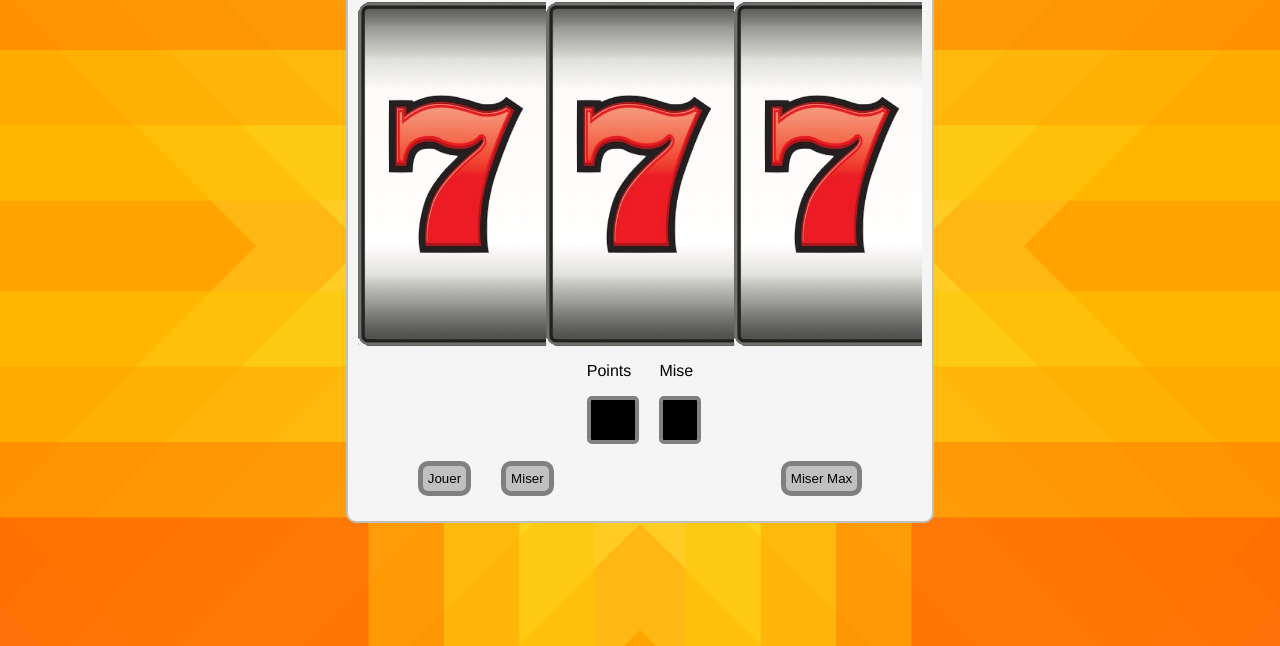
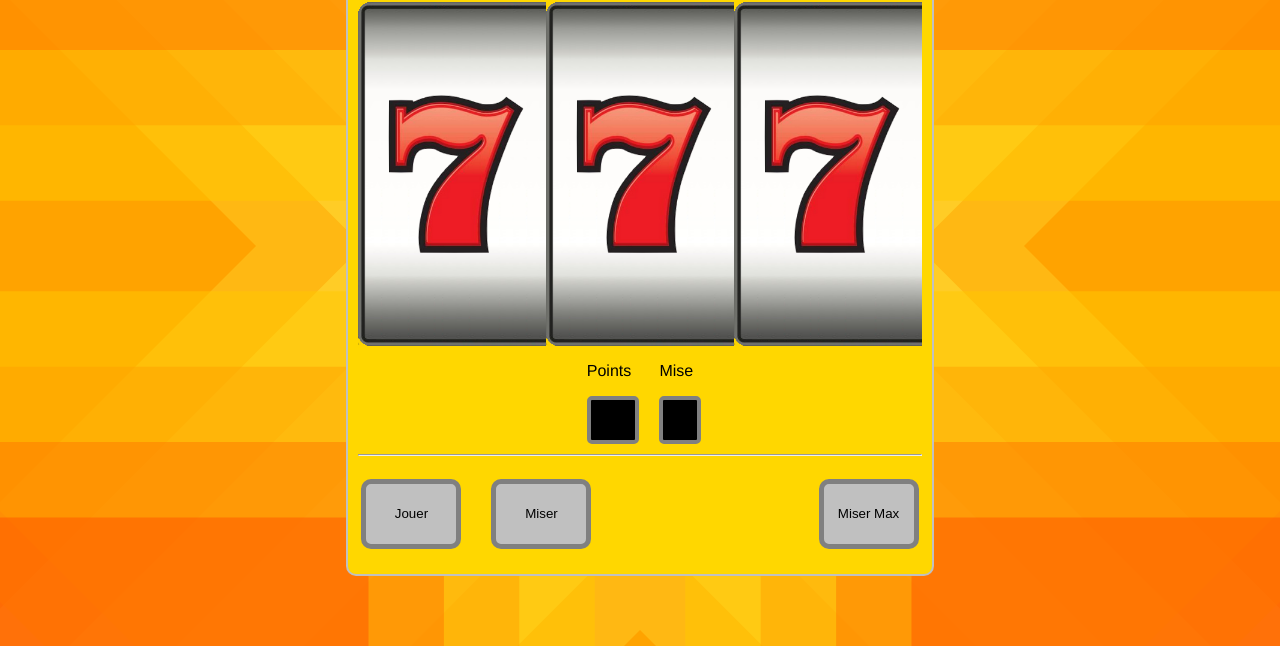
Before and after one commit to MaxDEP/SpartiateCashMachine, a plain HTML site: page index.html in a window 1280 px wide. Shown: the part 154-800 px from the top of the page. Drawn offline with Linux system fonts and the light colour scheme.

Commit message:
Update design

```diff
--- a/index.html
+++ b/index.html
@@ -34,6 +34,7 @@
                     <div id="affichage_mise"></div>
                 </div>
             </div>
+            <hr>
             <div class="partie_boutons">
                 <div class="boutons">
                     <button onclick="jouer();">Jouer</button>
--- a/styles.css
+++ b/styles.css
@@ -10,7 +10,7 @@ body {
 .machine {
     border: silver 2px solid;
     border-radius: 10px;
-    background-color: whitesmoke;
+    background-color: gold;
     margin-top: 5%;
     margin-left: auto;
     margin-right: auto;
@@ -44,7 +44,7 @@ body {
 
 .partie_point {
     display: flex;
-    width: auto;
+    width: 100%;
     height: 100px;
     justify-content: center;
     text-align: center;
@@ -93,8 +93,8 @@ button {
     border: grey 5px solid;
     border-radius: 10px;
     padding: 0;
-    height: auto;
-    width: auto;
+    height: 70px;
+    width: 100px;
     margin: 15px;
     padding: 5px;
     background-color: silver;
@@ -107,3 +107,7 @@ button {
 button:hover {
     background-color: rgb(87, 87, 87);
 }
+
+.points {
+    width: 100%;
+}
```
